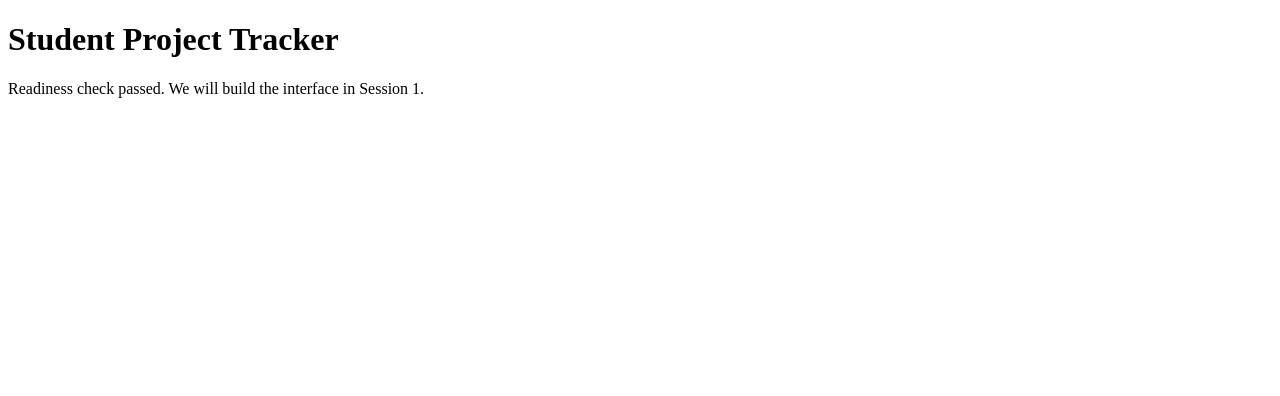
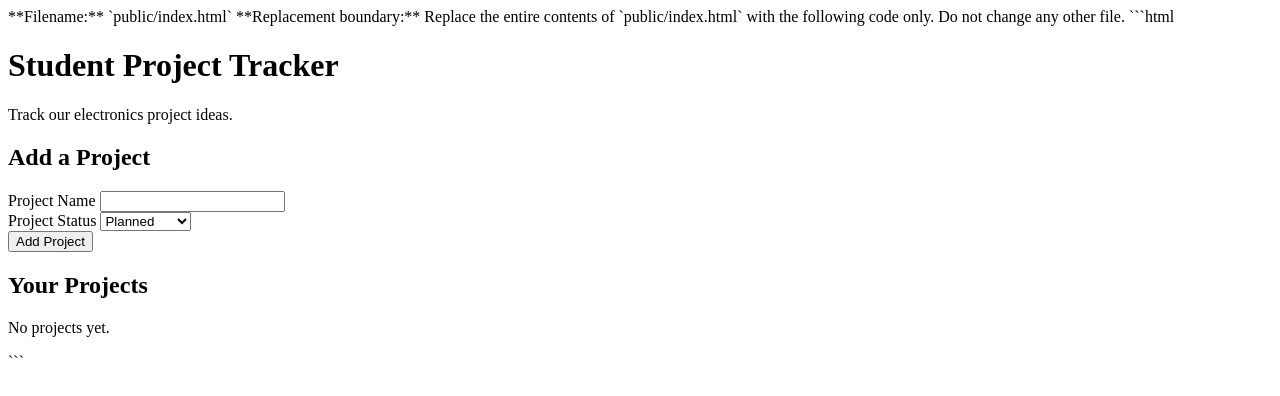
Before and after one commit to shashanth-ece/student-project-tracker, a website: page public/index.html in a window 1280 px wide. Drawn offline with Linux system fonts and the light colour scheme.

Commit message:
Build tracker HTML interface

````diff
--- a/public/index.html
+++ b/public/index.html
@@ -1,5 +1,61 @@
-<!doctype html>
+**Filename:** `public/index.html`
+
+**Replacement boundary:** Replace the entire contents of `public/index.html` with the following code only. Do not change any other file.
+
+```html
+<!DOCTYPE html>
 <html lang="en">
-<head><meta charset="UTF-8"><meta name="viewport" content="width=device-width, initial-scale=1"><title>Workshop readiness</title></head>
-<body><main><h1>Student Project Tracker</h1><p>Readiness check passed. We will build the interface in Session 1.</p></main></body>
+<head>
+  <meta charset="UTF-8">
+  <meta name="viewport" content="width=device-width, initial-scale=1.0">
+  <title>Student Project Tracker</title>
+  <link rel="stylesheet" href="style.css">
+  <script src="script.js" defer></script>
+</head>
+<body>
+  <header>
+    <h1>Student Project Tracker</h1>
+    <p>Track our electronics project ideas.</p>
+  </header>
+
+  <main>
+    <section aria-labelledby="form-title">
+      <h2 id="form-title">Add a Project</h2>
+
+      <form id="project-form">
+        <div>
+          <label for="name">Project Name</label>
+          <input
+            type="text"
+            id="name"
+            name="name"
+            required
+            maxlength="80"
+          >
+        </div>
+
+        <div>
+          <label for="status">Project Status</label>
+          <select id="status" name="status">
+            <option value="Planned">Planned</option>
+            <option value="In Progress">In Progress</option>
+            <option value="Completed">Completed</option>
+          </select>
+        </div>
+
+        <button id="save-button" type="submit">Add Project</button>
+        <button id="cancel-button" type="button" hidden>Cancel</button>
+      </form>
+
+      <p id="message" role="status" aria-live="polite"></p>
+    </section>
+
+    <section aria-labelledby="list-title">
+      <h2 id="list-title">Your Projects</h2>
+      <p id="empty-state">No projects yet.</p>
+      <ul id="project-list"></ul>
+    </section>
+  </main>
+</body>
 </html>
+```
````
